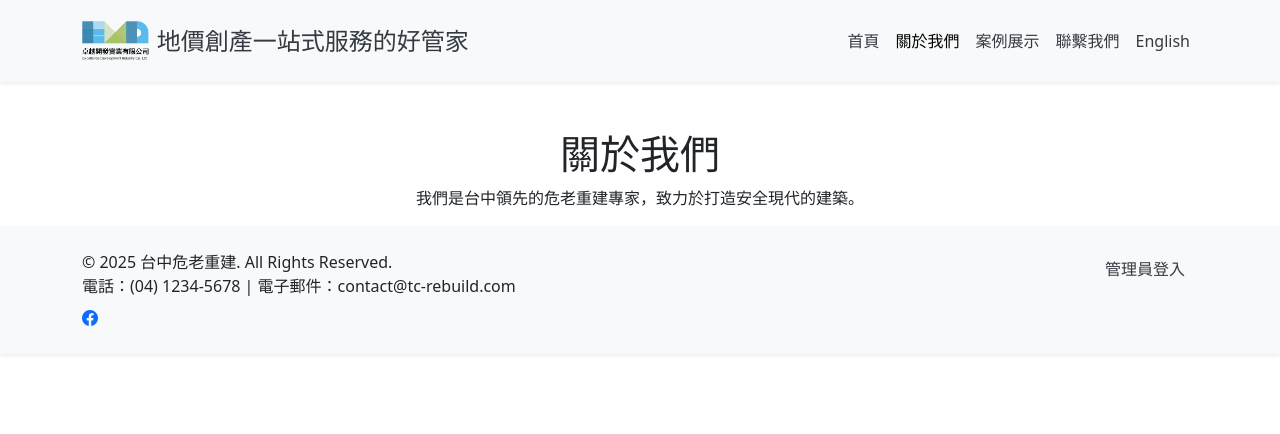
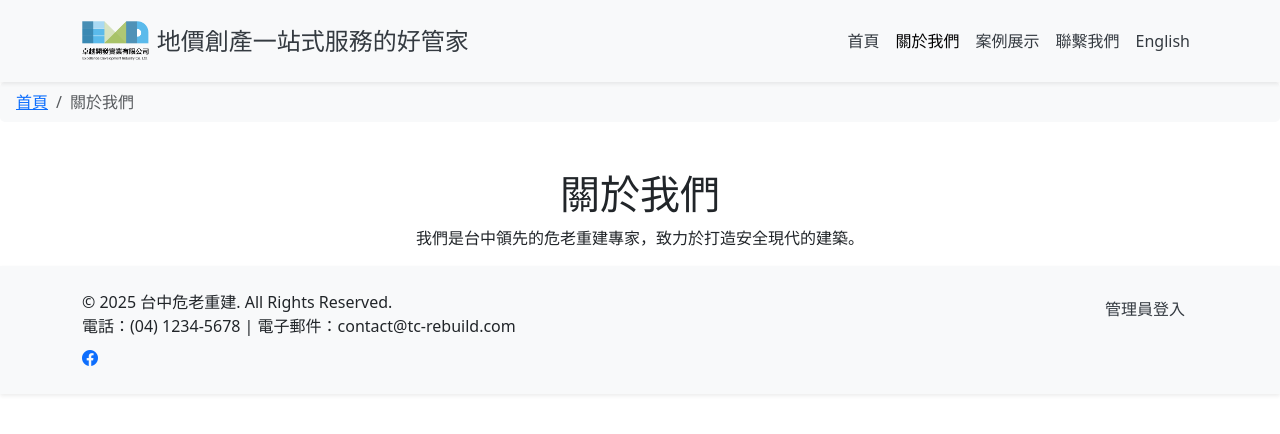
Before and after one commit to wowcowMan/exdweb-project, a Vue app: page /about in a window 1280 px wide. Shown: the top 434 px of the page. Built offline with nearby package versions, Linux system fonts and the light colour scheme; no server answers.

Commit message:
feat: Add breadcrumb navigation to all pages

```diff
--- a/index.html
+++ b/index.html
@@ -1,16 +1,21 @@
 <!doctype html>
 <html lang="en">
+
 <head>
   <meta charset="UTF-8" />
   <link rel="icon" type="image/svg+xml" href="/vite.svg" />
   <link rel="stylesheet" href="https://cdn.jsdelivr.net/npm/bootstrap-icons@1.10.5/font/bootstrap-icons.css">
   <meta name="viewport" content="width=device-width, initial-scale=1.0" />
-    <title>台中危老重建</title>
+  <meta name="description" content="危老重建全案執行">
+  <meta name="keywords" content="台中市危老重建,自主重建,全案執行,都更危老,危老重建,土地開發,卓越開發實業有限公司,卓越開發">
+  <title>卓越開發實業有限公司</title>
   <link href="https://cdn.jsdelivr.net/npm/bootstrap@5.3.0/dist/css/bootstrap.min.css" rel="stylesheet">
 </head>
+
 <body>
   <div id="app"></div>
   <script src="https://cdn.jsdelivr.net/npm/bootstrap@5.3.0/dist/js/bootstrap.bundle.min.js"></script>
   <script type="module" src="/src/main.js"></script>
 </body>
+
 </html>
--- a/src/App.vue
+++ b/src/App.vue
@@ -1,6 +1,7 @@
 <script setup>
 import Navbar from './components/Navbar.vue' // 匯入 Navbar 組件
 import Footer from './components/Footer.vue'
+import Breadcrumb from './components/Breadcrumb.vue'
 import { ref } from 'vue'
 
 
@@ -12,6 +13,7 @@ import { ref } from 'vue'
     <Navbar /> <!-- 使用 Navbar 組件 -->
 
     <main class="flex-grow-1">
+      <Breadcrumb />
       <router-view />
     </main>
 
--- /dev/null
+++ b/src/components/Breadcrumb.vue
@@ -0,0 +1,48 @@
+<script setup>
+import { useRoute } from 'vue-router'
+import { computed } from 'vue'
+
+const route = useRoute()
+
+// 動態生成麵包屑
+const breadcrumbs = computed(() => {
+  const paths = route.path.split('/').filter(path => path)
+  const crumbs = [{ name: '首頁', path: '/' }]
+
+  paths.forEach((path, index) => {
+    const fullPath = `/${paths.slice(0, index + 1).join('/')}`
+    let name = path
+    if (route.meta.breadcrumb) {
+      name = route.meta.breadcrumb
+    } else if (path === 'cases' && index === 0) {
+      name = '案例'
+    } else if (path === 'about') {
+      name = '關於我們'
+    } else if (route.params.id) {
+      name = route.params.id // 假設案例 ID 作為標題，後續可替換
+    }
+    crumbs.push({ name, path: fullPath })
+  })
+
+  return crumbs
+})
+</script>
+
+<template>
+  <nav aria-label="breadcrumb">
+    <ol class="breadcrumb">
+      <li v-for="(crumb, index) in breadcrumbs" :key="crumb.path" class="breadcrumb-item" :class="{ active: index === breadcrumbs.length - 1 }">
+        <router-link v-if="index < breadcrumbs.length - 1" :to="crumb.path">{{ crumb.name }}</router-link>
+        <span v-else aria-current="page">{{ crumb.name }}</span>
+      </li>
+    </ol>
+  </nav>
+</template>
+
+<style scoped>
+.breadcrumb {
+  background-color: #f8f9fa;
+  padding: 0.5rem 1rem;
+  border-radius: 5px;
+}
+</style>
--- a/src/router/index.js
+++ b/src/router/index.js
@@ -9,13 +9,45 @@ import Login from '../views/Login.vue'
 import Admin from '../views/Admin.vue'
 
 const routes = [
-  { path: '/', component: Home },
-  { path: '/about', component: About },
-  { path: '/cases', component: Cases },
-  { path: '/cases/:id', component: CaseDetail },
-  { path: '/contact', component: Contact },
-  { path: '/login', component: Login },
-  { path: '/admin', component: Admin, meta: { requiresAuth: true } }
+  { path: '/',
+    name:'Home',
+    component: Home,
+    meta: { breadcrumb: '首頁' }
+  },
+  {
+    path: '/about',
+    name: 'About',
+    component: About,
+    meta: { breadcrumb: '關於我們' }
+  },
+  {
+    path: '/cases',
+    name: 'Cases',
+    component: Cases,
+    meta: { breadcrumb: '案例' }
+  },
+  {
+    path: '/cases/:id',
+    name: 'CaseDetail',
+    component: CaseDetail,
+    meta: { breadcrumb: '案例詳情' }
+  },
+  { path: '/contact',
+    name: 'Contact',
+    component: Contact,
+    meta: { breadcrumb: '聯絡我們'}
+  },
+  { path: '/login',
+    name: 'Login',
+    component: Login,
+    meta: { breadcrumb: '登入' }
+  },
+  {
+    path: '/admin',
+    name: 'Admin',
+    component: Admin,
+    meta: { breadcrumb: '管理後台', requiresAuth: true }
+  },
 ]
 
 const router = createRouter({
--- a/src/views/CaseDetail.vue
+++ b/src/views/CaseDetail.vue
@@ -63,7 +63,7 @@ onMounted(async () => {
             :key="'item-' + index"
             :class="{ active: index === 0 }"
           >
-            <img :src="image" class="d-block" alt="案例圖片">
+            <img :src="image" class="d-block" alt="`案例 ${case.title} `" loading="lazy">
           </div>
         </div>
         <!-- 箭頭 -->
--- a/src/views/Cases.vue
+++ b/src/views/Cases.vue
@@ -43,4 +43,13 @@ onMounted(async () => {
 .hover-lift:hover { transform: translateY(-5px); box-shadow: 0 8px 16px rgba(0, 0, 0, 0.2); }
 .card-title { color: #343a40; }
 .card-text { color: #6c757d; }
+
+@media (max-width: 576px) {
+  .card-body {
+    padding: 1rem;
+  }
+  .form-label {
+    font-size: 0.9rem;
+  }
+}
 </style>
```
Also changed, not shown: src/views/Admin.vue (+9 -2 lines). Lines whose indentation alone changed are shown as unchanged.
